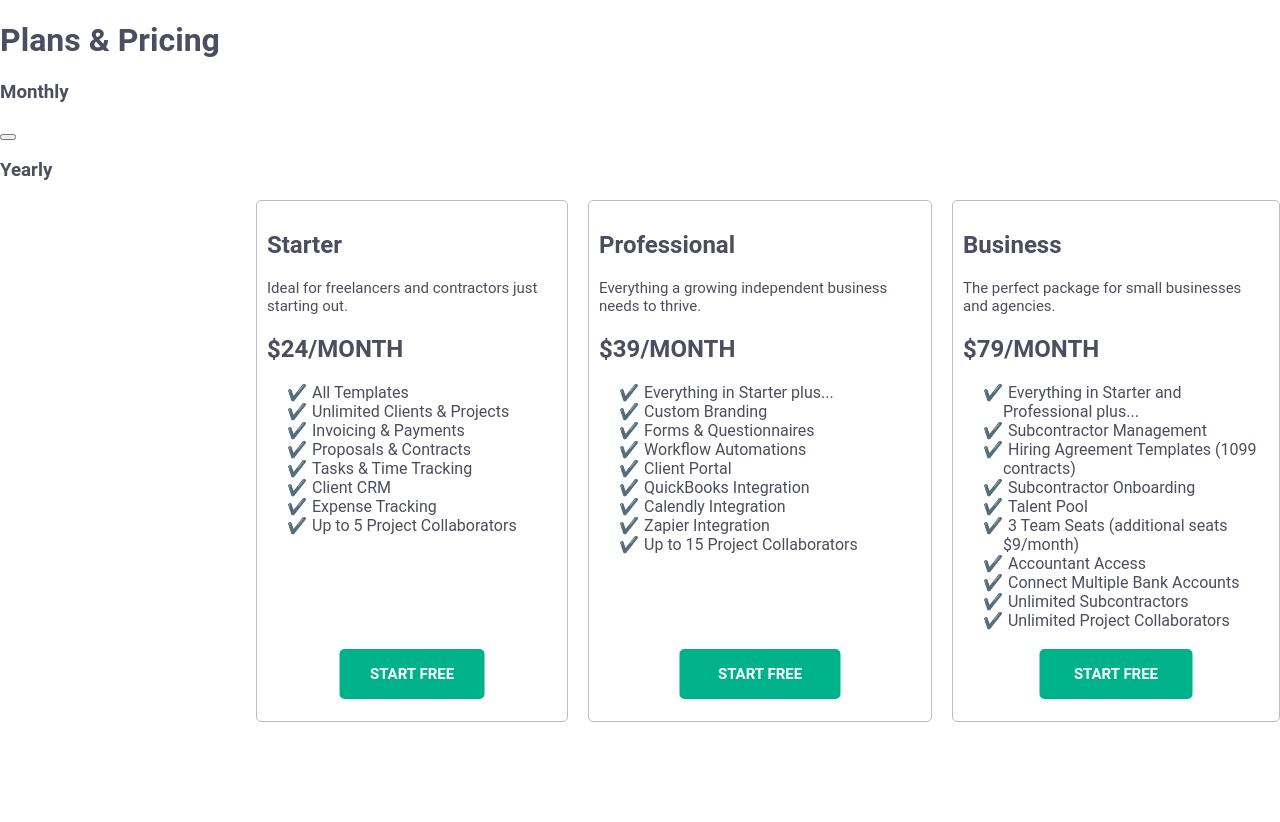
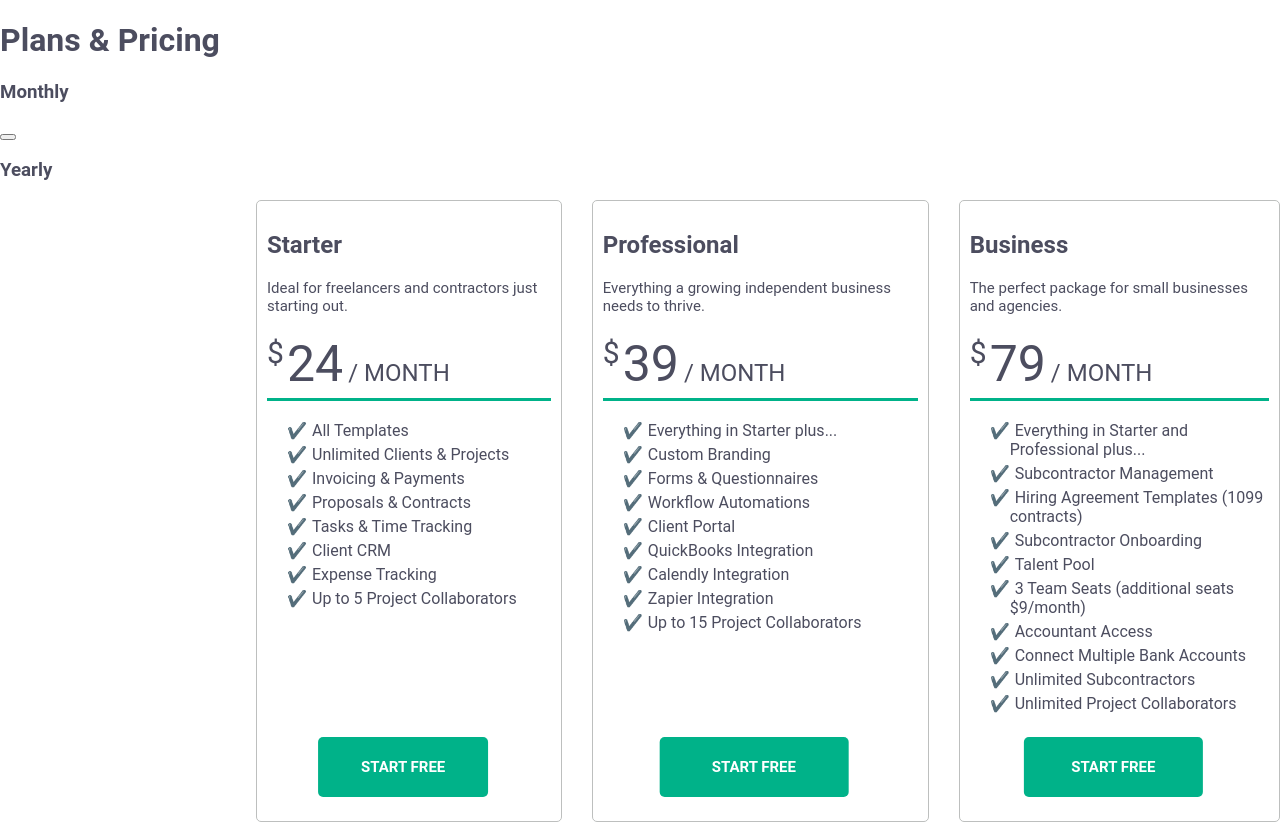
Before and after one commit to ItzShmulik/pricing-page, a React (Vite) app: page / in a window 1280 px wide. Built offline with nearby package versions, Linux system fonts and the light colour scheme.

Commit message:
Finished Plans CSS

```diff
--- a/src/App.css
+++ b/src/App.css
@@ -13,14 +13,14 @@ body, .App, html{
     margin-left: auto;
     width: 80%;
     display: flex;
-    gap: 20px;
+    gap: 30px;
 }
 
 .plan-box{
     border: 1px solid #bdbfbe;
     border-radius: 5px;
     padding: 10px;
-    height: 500px;
+    height: 600px;
 }
 
 .plan-description{
@@ -34,16 +34,38 @@ body, .App, html{
 
 .perks-list li{
     text-indent: 5px;
+    margin-bottom: 5px;
+}
+
+.plan-pricing-details{
+    border-bottom: #00b289 3px solid;
+    padding-bottom: 5px;
+    font-weight: normal;
+}
+
+.plan-price{
+    font-size: 50px;
+    margin-left: 20px;
+    margin-right: 5px;
+}
+
+.plan-currency{
+    font-size: 30px;
+    position: absolute;
 }
 
 .start-free-button{
     background-color: #00b289;
     color: #fff;
     border: transparent;
-    width: 50%;
-    height: 50px;
+    width: 60%;
+    height: 60px;
     border-radius: 5px;
     font-size: 15px;
     font-weight: bold;
-    transform: translateX(50%);
+    transform: translateX(30%);
 }
+
+.start-free-button:hover{
+    background-color: #05a17d;
+}
--- a/src/Components/DataBox.jsx
+++ b/src/Components/DataBox.jsx
@@ -3,7 +3,10 @@ function DataBox(props) {
     <div className="plan-box">
       <h2>{props.title}</h2>
       <p className="plan-description">{props.description}</p>
-      <h2>${props.price}/MONTH</h2>
+      <h2 className="plan-pricing-details">
+        <span className="plan-currency">$</span>
+        <span className="plan-price">{props.price}</span>/ MONTH
+      </h2>
       {props.perks}
       <button className="start-free-button">START FREE</button>
     </div>
```
